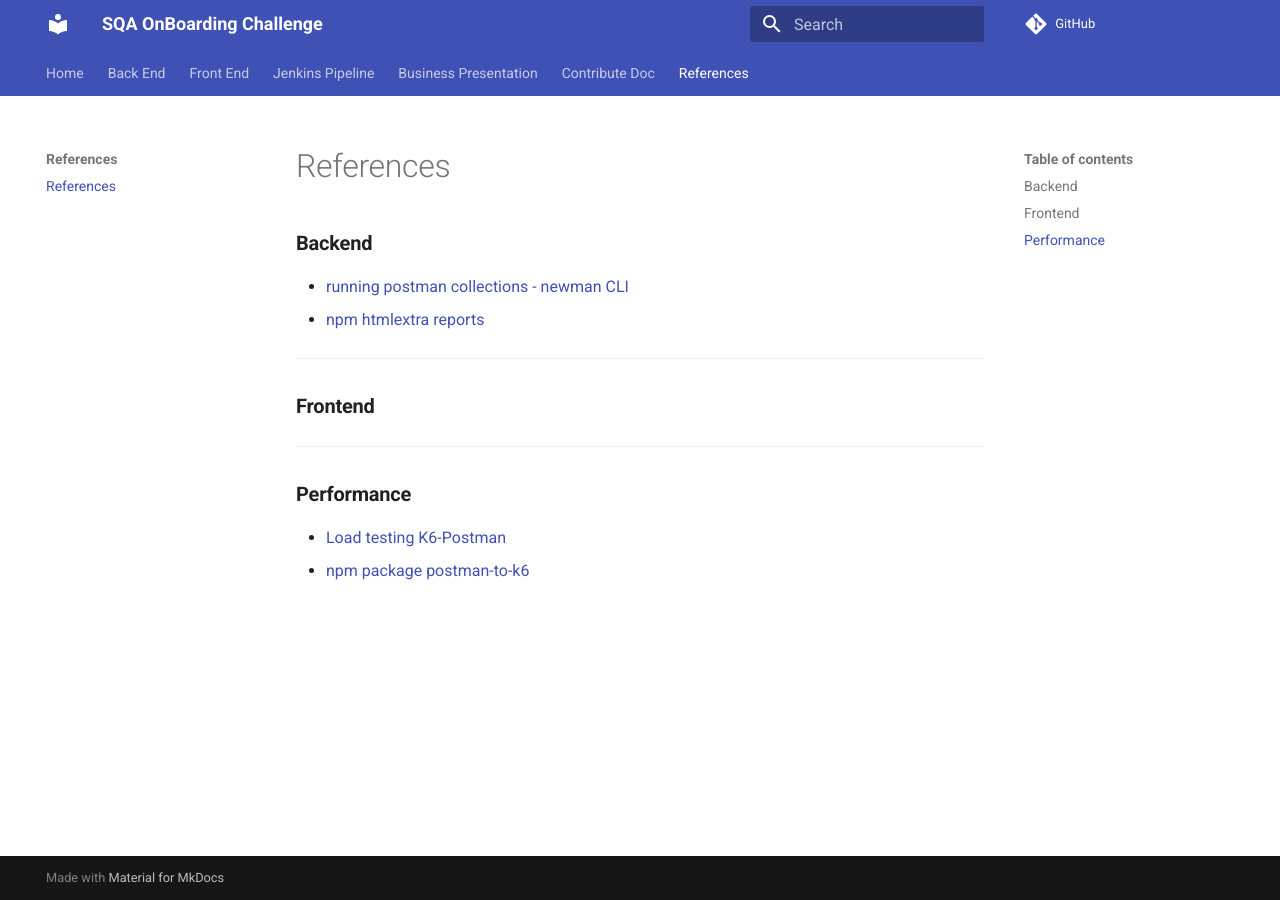
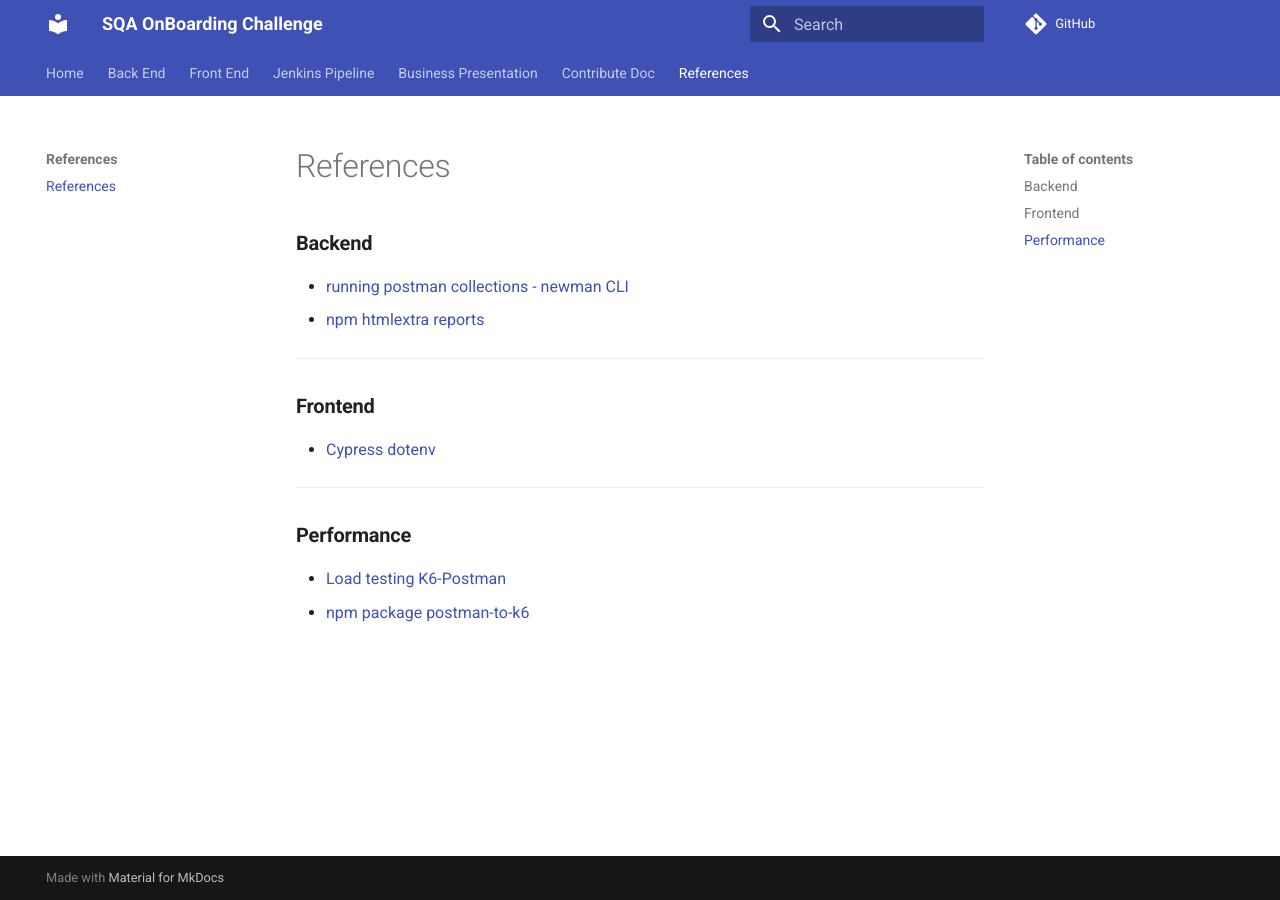
Before and after one commit to wizeline/sqa-challenge-doc-fabianportilloglez, an MkDocs documentation site: the page built from docs/References/refs.md, in a window 1280 px wide. Built offline with MkDocs 1.6.1 and Material for MkDocs 9.7.7, drawn with Linux system fonts in a browser that asks for light colours; comment, search, counter and statistics services are not loaded.

Commit message:
Add new changes to documentation

```diff
--- a/docs/References/refs.md
+++ b/docs/References/refs.md
@@ -6,6 +6,9 @@
 ___
 
 ### **Frontend**
+
+* [Cypress dotenv](https://dev.to/m4rri4nne/cypress-dotenv-como-utilizar-arquivos-env-em-seus-testes-automatizados-49bl)
+
 ___
 ### **Performance**
 
```
Also changed, not shown: docs/Front-End/front-results.md (deleted, +0 -1 lines).
